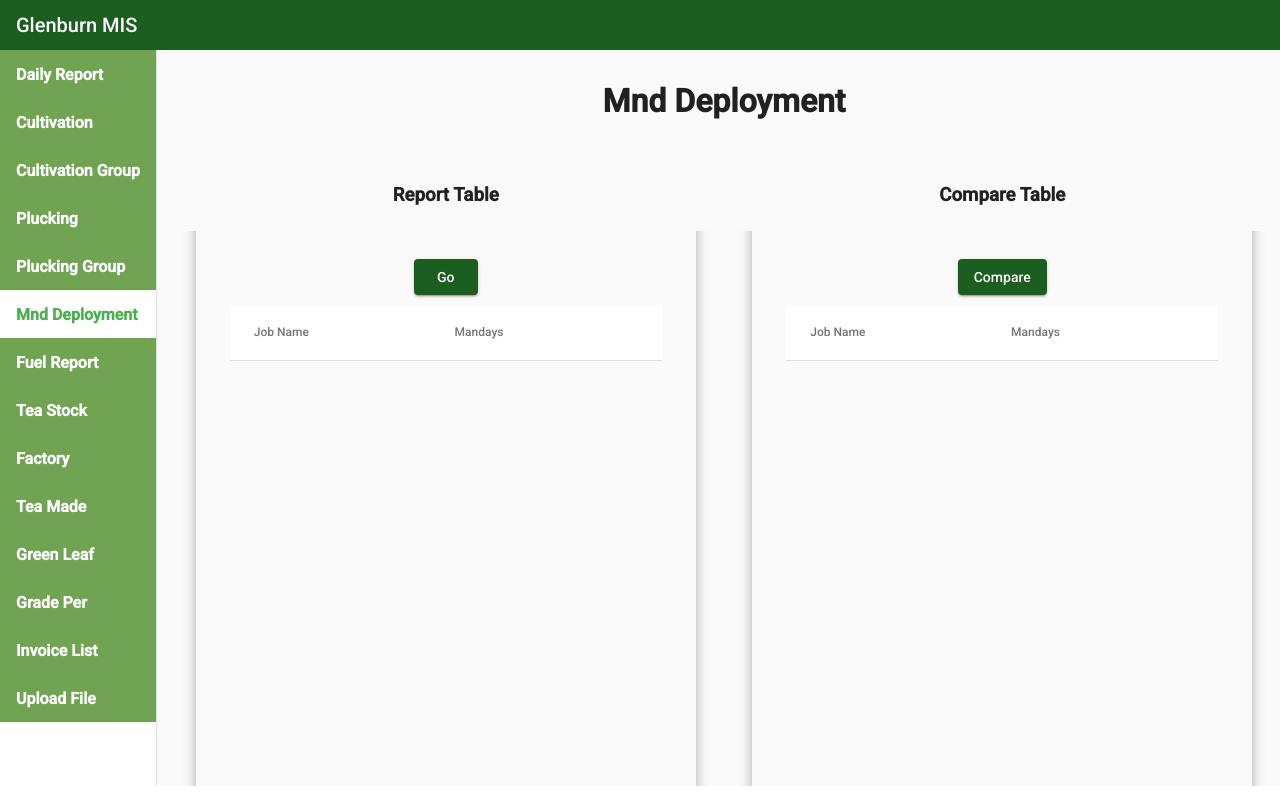
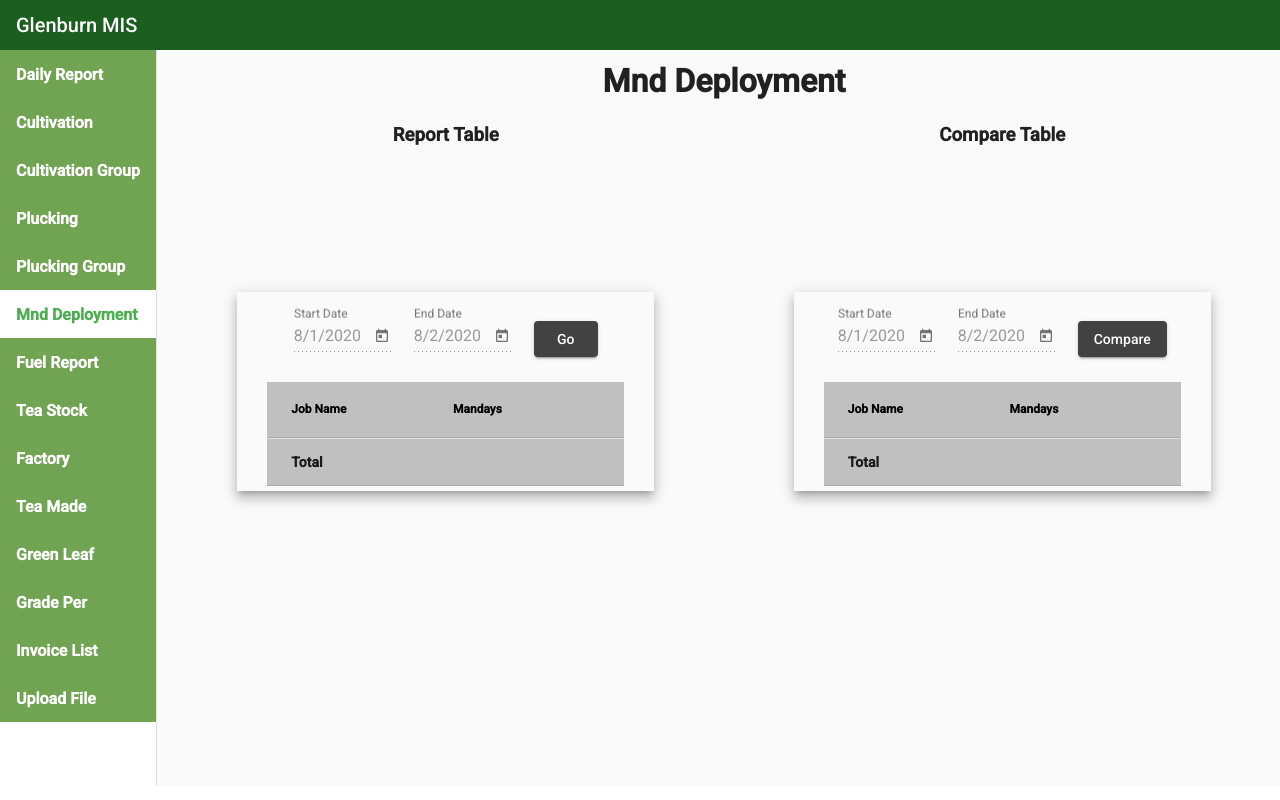
Before and after one commit to sidhant237/GlenMIS-FrontEnd, an Angular app: page /mnddeploy in a window 1280 px wide. Built offline with nearby package versions, Linux system fonts and the light colour scheme; no server answers.

Commit message:
style changes applied to mnd-deployement component

```diff
--- a/src/app/mnd-deployment/mnd-deployment.component.css
+++ b/src/app/mnd-deployment/mnd-deployment.component.css
@@ -13,14 +13,15 @@ h3 {
 .example-container {
   padding: 5px 10px;
   box-sizing: border-box;
-  overflow: auto;
-  height: 85vh;
-  width: 90%;
+  max-height: 75vh;
+  width: 75%;
   margin-bottom: 20px;
   display: flex;
   flex-direction: column;
   justify-content: flex-start;
   align-items: center;
+  overflow-y: scroll;
+  overflow-x: hidden;
 }
 
 .control-wrap {
@@ -31,11 +32,18 @@ h3 {
 
 .mat-table {
   width: 90%;
+  max-height: 350px;
 }
 
 table {
   width: 100%;
   text-align: initial;
+}
+
+th {
+  font-weight: bold;
+  color: black;
+  background-color: #c0c0c0;
 }
 
 tr.mat-footer-row {
@@ -44,4 +52,5 @@ tr.mat-footer-row {
 
 .mat-table-sticky {
   border-top: 1px solid #e0e0e0;
+  background-color: #c0c0c0;
 }
--- a/src/app/mnd-deployment/mnd-deployment.component.html
+++ b/src/app/mnd-deployment/mnd-deployment.component.html
@@ -1,4 +1,4 @@
-<mat-grid-list cols="2" rowHeight="90px">
+<mat-grid-list cols="2" rowHeight="50px">
   <mat-grid-tile colspan="2">
     <h1>Mnd Deployment</h1>
   </mat-grid-tile>
@@ -10,42 +10,46 @@
   </mat-grid-tile>
 </mat-grid-list>
 
-<mat-grid-list cols="2">
+<mat-grid-list cols="2" rowHeight="500px">
   <mat-grid-tile>
     <div class="example-container mat-elevation-z8">
       <div class="control-wrap">
-        <mat-form-field>
+        <mat-form-field style="width: 100px !important;">
           <input matInput [matDatepicker]="picker1" placeholder="Start Date" [value]="startdate" disabled
             (dateChange)="dateChange('startdate', $event)">
           <mat-datepicker-toggle matSuffix [for]="picker1"></mat-datepicker-toggle>
           <mat-datepicker #picker1 disabled="false"></mat-datepicker>
         </mat-form-field>
 
-        <mat-form-field>
+        <mat-form-field style="width: 100px !important;">
           <input matInput [matDatepicker]="picker2" placeholder="End Date" [value]="enddate" disabled
             (dateChange)="dateChange('enddate', $event)">
           <mat-datepicker-toggle matSuffix [for]="picker2"></mat-datepicker-toggle>
           <mat-datepicker #picker2 disabled="false"></mat-datepicker>
         </mat-form-field>
+        <button mat-raised-button color="accent" (click)="clickedGo()">Go</button>
       </div>
-      <button mat-raised-button color="primary" (click)="clickedGo()">Go</button>
 
       <table mat-table [dataSource]="dataSource">
 
           <!-- Position Column -->
-          <ng-container matColumnDef="Job_Name">
+          <ng-container matColumnDef="Job_Name" >
           <th mat-header-cell *matHeaderCellDef> Job Name </th>
           <td mat-cell *matCellDef="let element"> {{element.Job_Name}} </td>
+          <td mat-footer-cell *matFooterCellDef>Total</td>
           </ng-container>
 
           <!-- Name Column -->
           <ng-container matColumnDef="Mandays">
           <th mat-header-cell *matHeaderCellDef> Mandays </th>
           <td mat-cell *matCellDef="let element"> {{element.Mandays}} </td>
+          <td mat-footer-cell *matFooterCellDef>{{getTotal('dataSource','Mandays') | number}}</td>
           </ng-container>
 
-          <tr mat-header-row *matHeaderRowDef="displayedColumns"></tr>
+          <tr mat-header-row *matHeaderRowDef="displayedColumns; sticky"></tr>
           <tr mat-row *matRowDef="let row; columns: displayedColumns;"></tr>
+          <tr mat-footer-row *matFooterRowDef="displayedColumns; sticky: true"></tr>
+
       </table>
     </div>
   </mat-grid-tile>
@@ -53,21 +57,22 @@
   <mat-grid-tile>
     <div class="example-container mat-elevation-z8">
       <div class="control-wrap">
-        <mat-form-field>
+        <mat-form-field style="width: 100px !important;">
           <input matInput [matDatepicker]="picker3" placeholder="Start Date" [value]="startdateCmp" disabled
             (dateChange)="dateChange('startdateCmp', $event)">
           <mat-datepicker-toggle matSuffix [for]="picker3"></mat-datepicker-toggle>
           <mat-datepicker #picker3 disabled="false"></mat-datepicker>
         </mat-form-field>
 
-        <mat-form-field>
+        <mat-form-field style="width: 100px !important;">
           <input matInput [matDatepicker]="picker4" placeholder="End Date" [value]="enddateCmp" disabled
             (dateChange)="dateChange('enddateCmp', $event)">
           <mat-datepicker-toggle matSuffix [for]="picker4"></mat-datepicker-toggle>
           <mat-datepicker #picker4 disabled="false"></mat-datepicker>
         </mat-form-field>
+        <button mat-raised-button color="accent" (click)="clickedGoCompare()">Compare</button>
       </div>
-      <button mat-raised-button color="primary" (click)="clickedGoCompare()">Compare</button>
+
 
       <table mat-table [dataSource]="dataSourceCmp">
 
@@ -75,16 +80,19 @@
           <ng-container matColumnDef="Job_Name">
           <th mat-header-cell *matHeaderCellDef>Job Name</th>
           <td mat-cell *matCellDef="let element"> {{element.Job_Name}} </td>
+          <td mat-footer-cell *matFooterCellDef>Total</td>
           </ng-container>
 
           <!-- Name Column -->
           <ng-container matColumnDef="Mandays">
           <th mat-header-cell *matHeaderCellDef> Mandays </th>
           <td mat-cell *matCellDef="let element"> {{element.Mandays}} </td>
+          <td mat-footer-cell *matFooterCellDef>{{getTotal('dataSourceCmp','Mandays') | number}}</td>
           </ng-container>
 
-          <tr mat-header-row *matHeaderRowDef="displayedColumns"></tr>
+          <tr mat-header-row *matHeaderRowDef="displayedColumns; sticky"></tr>
           <tr mat-row *matRowDef="let row; columns: displayedColumns;"></tr>
+          <tr mat-footer-row *matFooterRowDef="displayedColumns; sticky: true"></tr>
       </table>
     </div>
   </mat-grid-tile>
--- a/src/app/mnd-deployment/mnd-deployment.component.ts
+++ b/src/app/mnd-deployment/mnd-deployment.component.ts
@@ -68,4 +68,12 @@ export class MndDeploymentComponent implements OnInit {
     return [date.getFullYear(), mnth, day].join("-").toString();
   }
 
+  getTotal(_dataSrc: string, _field: string) {
+    if (this[_dataSrc]) {
+      return this[_dataSrc].map(t => t[_field]).reduce((acc, value) => acc + value, 0);
+    } else {
+      return null;
+    }
+  }
+
 }
```
